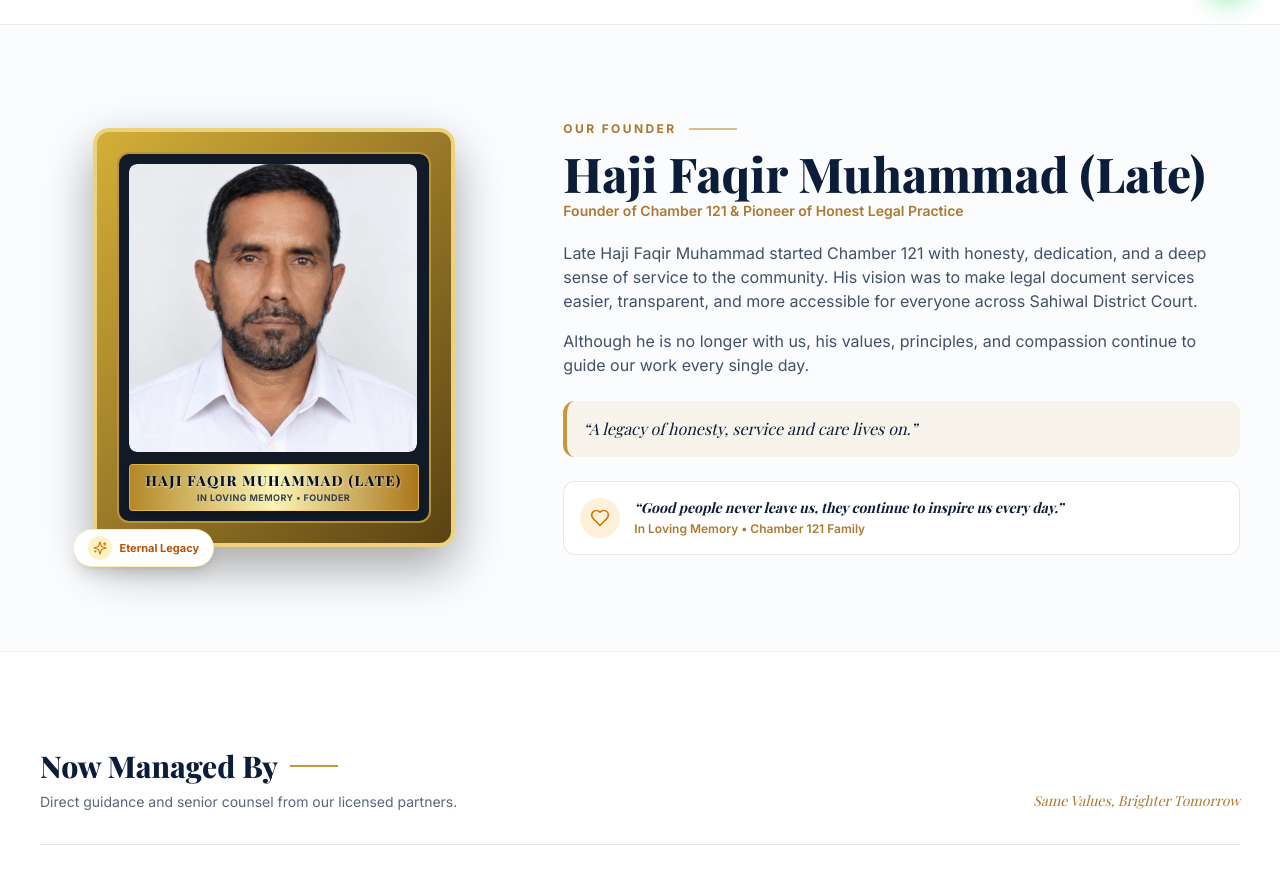
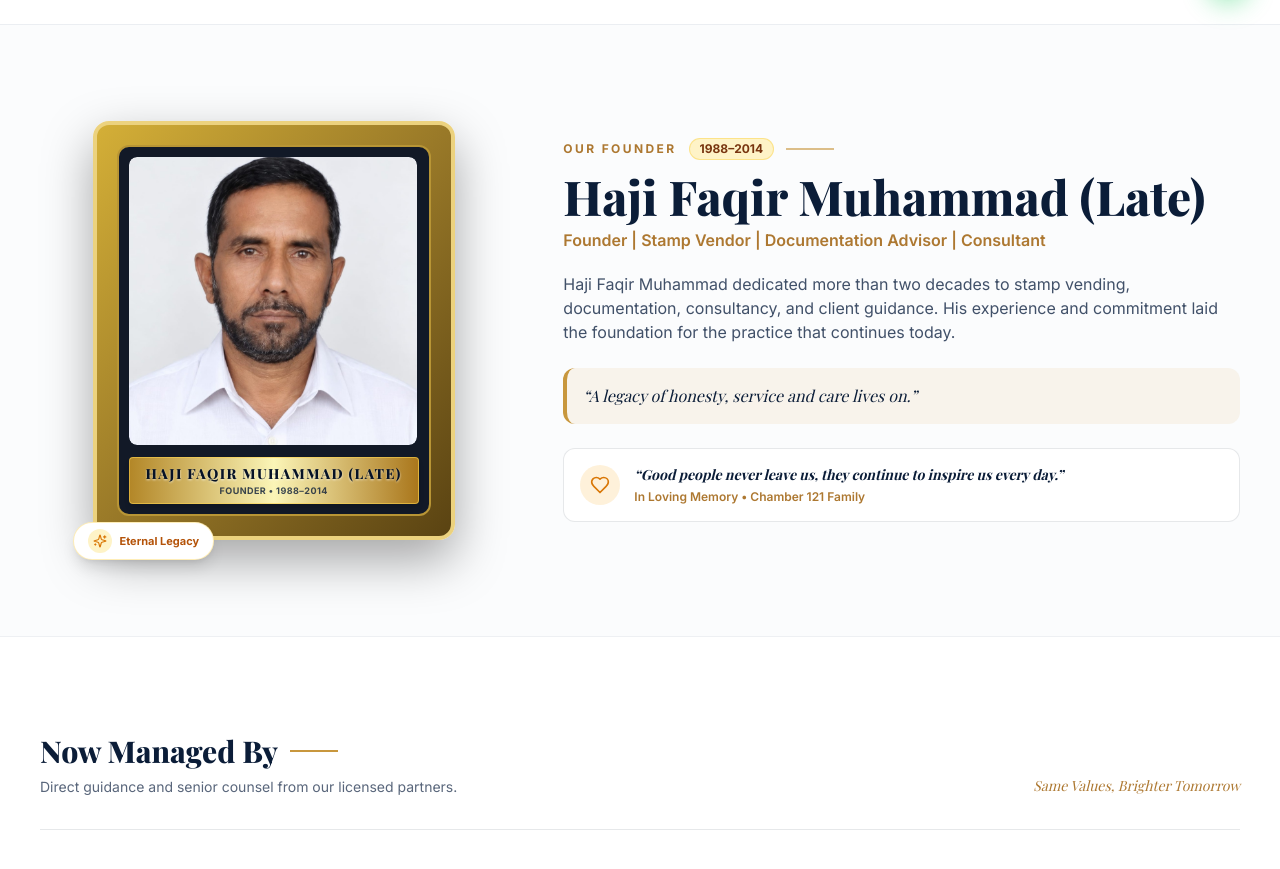
Before and after one commit to chusamanazir17/ch-law-assosiates, a Next.js app: page /about in a window 1280 px wide. Shown: the part 786-1655 px from the top of the page. Built offline with nearby package versions, Linux system fonts and the light colour scheme; no server answers; the database is empty; a web font is replaced by a local one; what @mui/material-nextjs would draw is missing.

Commit message:
Update Haji Faqir Muhammad (Late) details with exact titles, 1988-2014 tenure, and bio

```diff
--- a/components/about/AboutPageClient.tsx
+++ b/components/about/AboutPageClient.tsx
@@ -218,7 +218,7 @@ export default function AboutPageClient() {
                           {isUrdu ? lateFounder.nameUrdu : lateFounder.name}
                         </p>
                         <p className="text-[9px] font-bold uppercase tracking-wider text-navy-900/80">
-                          {isUrdu ? "بانی چیمبر 121 • رحمتہ اللہ علیہ" : "In Loving Memory • Founder"}
+                          {isUrdu ? "بانی • 1988–2014" : "Founder • 1988–2014"}
                         </p>
                       </div>
                     </div>
@@ -240,9 +240,12 @@ export default function AboutPageClient() {
             {/* Founder Biography & Quote Callout */}
             <div className="lg:col-span-7">
               <FadeIn direction="left">
-                <div className="flex items-center gap-3">
+                <div className="flex flex-wrap items-center gap-3">
                   <span className="text-xs font-bold uppercase tracking-[0.2em] text-gold-600 dark:text-gold-400">
                     {isUrdu ? "ہمارے بانی" : "OUR FOUNDER"}
+                  </span>
+                  <span className="inline-flex items-center px-2.5 py-0.5 rounded-full text-xs font-bold bg-amber-100 text-amber-900 dark:bg-amber-950/70 dark:text-amber-300 border border-amber-300/50">
+                    {isUrdu ? lateFounder.badgeUrdu : lateFounder.badge}
                   </span>
                   <span className="h-0.5 w-12 bg-gold-500/60" />
                 </div>
@@ -251,20 +254,13 @@ export default function AboutPageClient() {
                   {isUrdu ? lateFounder.nameUrdu : lateFounder.name}
                 </h2>
 
-                <p className="mt-1 text-sm font-semibold text-gold-600 dark:text-gold-400">
-                  {isUrdu ? lateFounder.roleUrdu : "Founder of Chamber 121 & Pioneer of Honest Legal Practice"}
+                <p className="mt-2 text-sm sm:text-base font-semibold text-gold-600 dark:text-gold-400">
+                  {isUrdu ? lateFounder.roleUrdu : lateFounder.role}
                 </p>
 
                 <div className="mt-5 space-y-4 text-sm sm:text-base leading-relaxed text-navy-800/80 dark:text-slate-300">
                   <p>
-                    {isUrdu
-                      ? "حاجی فقیر محمد (مرحوم) نے ساہیوال ڈسٹرکٹ کورٹ میں چیمبر 121 کا آغاز دیانت، محنت اور سچے عوامی خدمت کے جذبے کے ساتھ کیا۔ ان کا مقصد تھا کہ ساہیوال اور گردونواح سے آنے والے سائلین، کسانوں، جائیداد خریداروں اور تاجروں کو عدالتی دستاویزات، اسٹامپ پیپرز اور رجسٹری کے عمل میں بلارکاوٹ اور مکمل شفاف رہنمائی میسر آئے۔"
-                      : "Late Haji Faqir Muhammad started Chamber 121 with honesty, dedication, and a deep sense of service to the community. His vision was to make legal document services easier, transparent, and more accessible for everyone across Sahiwal District Court."}
-                  </p>
-                  <p>
-                    {isUrdu
-                      ? "اگرچہ آج وہ ہمارے درمیان نہیں ہیں، لیکن ان کے وضع کردہ اعلیٰ اخلاقی اصول، دیانت داری اور ہمدردی کی روایات آج بھی ہمارے ہر روز کے کام اور فیصلے کی رہنمائی کرتی ہیں۔"
-                      : "Although he is no longer with us, his values, principles, and compassion continue to guide our work every single day."}
+                    {isUrdu ? lateFounder.bioUrdu : lateFounder.bio}
                   </p>
                 </div>
 
--- a/lib/owners.ts
+++ b/lib/owners.ts
@@ -21,15 +21,15 @@ export const OWNERS: OwnerProfile[] = [
     id: "haji-faqir-muhammad",
     name: "Haji Faqir Muhammad (Late)",
     nameUrdu: "حاجی فقیر محمد (مرحوم)",
-    role: "Founder & Pioneer",
-    roleUrdu: "بانی و رہنما (مرحوم)",
+    role: "Founder | Stamp Vendor | Documentation Advisor | Consultant",
+    roleUrdu: "بانی | اسٹامپ وینڈر | دستاویزی مشیر | کنسلٹنٹ",
     status: "late",
-    badge: "Late Founder",
-    badgeUrdu: "بانی (مرحوم)",
+    badge: "1988–2014",
+    badgeUrdu: "1988–2014",
     image: "/images/owners/haji-faqir-muhammad.jpg",
     initials: "HFM",
-    bio: "Pioneered legal documentation, stamp services, and public trust at Chamber 121, District Court Sahiwal.",
-    bioUrdu: "ڈسٹرکٹ کورٹ ساہیوال میں چیمبر 121 کی بنیاد رکھی اور دیانت دارانہ عوامی خدمت کی لازوال مثال قائم کی۔",
+    bio: "Haji Faqir Muhammad dedicated more than two decades to stamp vending, documentation, consultancy, and client guidance. His experience and commitment laid the foundation for the practice that continues today.",
+    bioUrdu: "حاجی فقیر محمد (مرحوم) نے دو دہائیوں سے زائد عرصہ اسٹامپ وینڈنگ، قانونی دستاویزات کی تیاری، مشاورتی خدمات اور سائلین کی مخلصانہ رہنمائی کے لیے وقف کیا۔ ان کا وسیع تجربہ اور دیانت دارانہ لگن اس بااعتماد قانونی ادارے کی وہ مضبوط بنیاد ہے جو آج بھی کامیابی کے ساتھ جاری ہے۔",
   },
   {
     id: "haji-nazir-ahmad",
```
